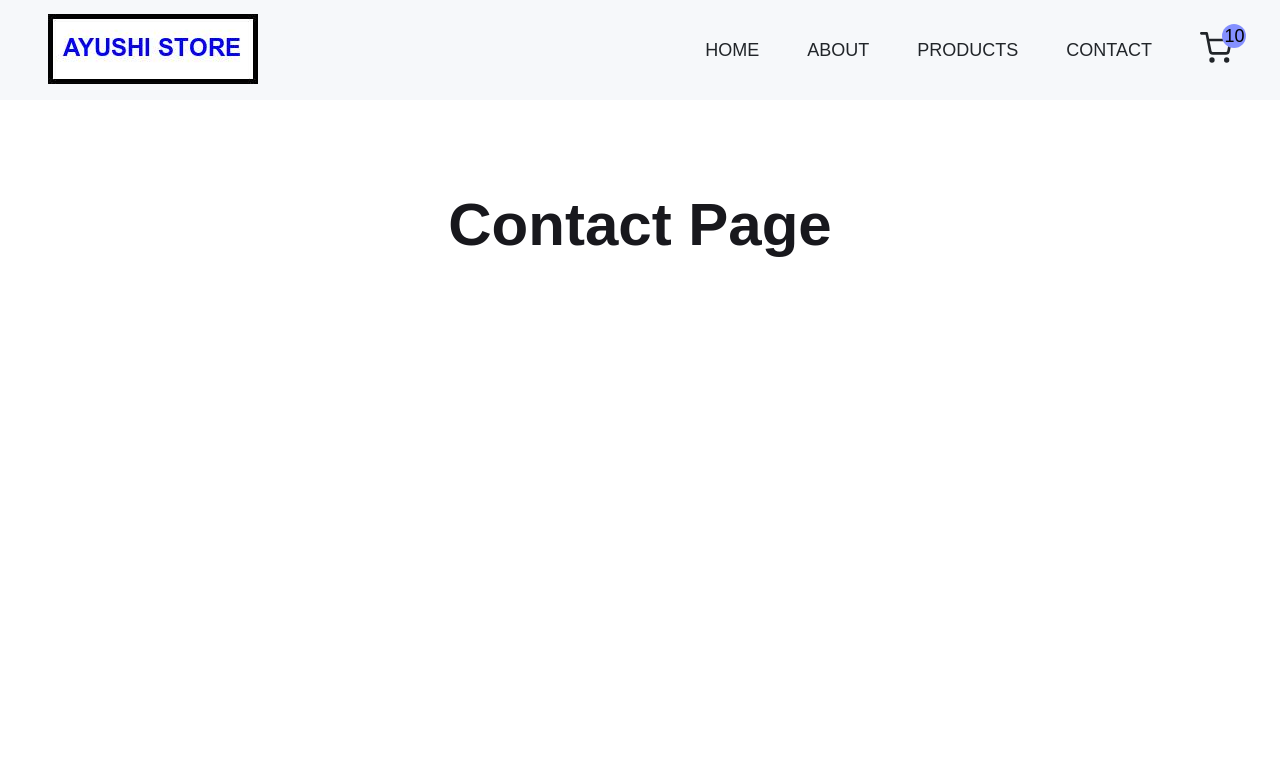
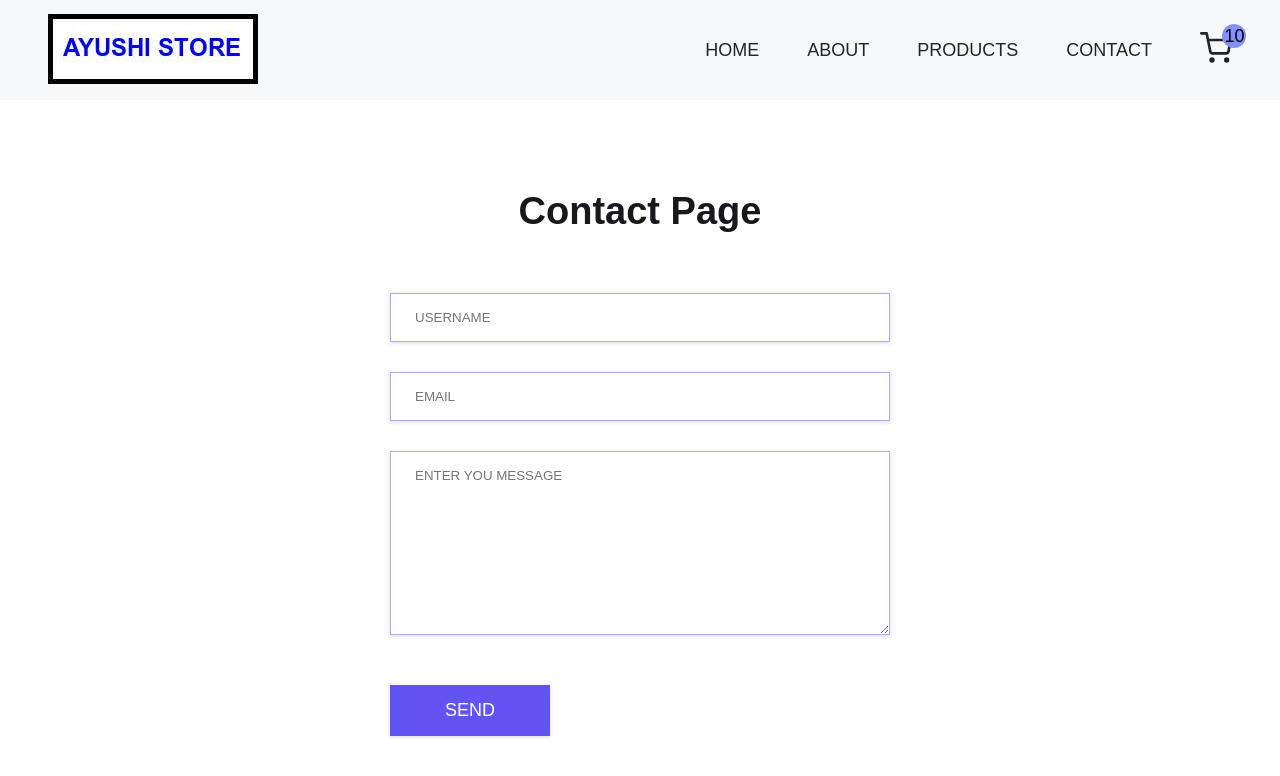
Before and after one commit to ayushi710/eCommerce, a React (Create React App) app: page /contact in a window 1280 px wide. Shown: the top 776 px of the page. Built offline with nearby package versions, Linux system fonts and the light colour scheme; no server answers.

Commit message:
changes in contact page

```diff
--- a/src/components/Contact.js
+++ b/src/components/Contact.js
@@ -33,9 +33,44 @@ const Contact = () => {
     }
   `;
 
-  return <Wrapper>
-    <h1>Contact Page</h1>
-  </Wrapper>;
+  return  <Wrapper>
+  <h2 className="common-heading">Contact page</h2>
+  <div className="container">
+    <div className="contact-form">
+      <form
+        method="POST"
+        className="contact-inputs">
+        <input
+          type="text"
+          placeholder="username"
+          name="username"
+          //value={isAuthenticated ? user.name : ""}
+          required
+          autoComplete="off"
+        />
+
+        <input
+          type="email"
+          name="Email"
+          placeholder="Email"
+          autoComplete="off"
+          //value={isAuthenticated ? user.email : ""}
+          required
+        />
+
+        <textarea
+          name="Message"
+          cols="30"
+          rows="10"
+          required
+          autoComplete="off"
+          placeholder="Enter you message"></textarea>
+
+        <input type="submit" value="send" />
+      </form>
+    </div>
+  </div>
+</Wrapper>;
 };
 
 export default Contact;
```
